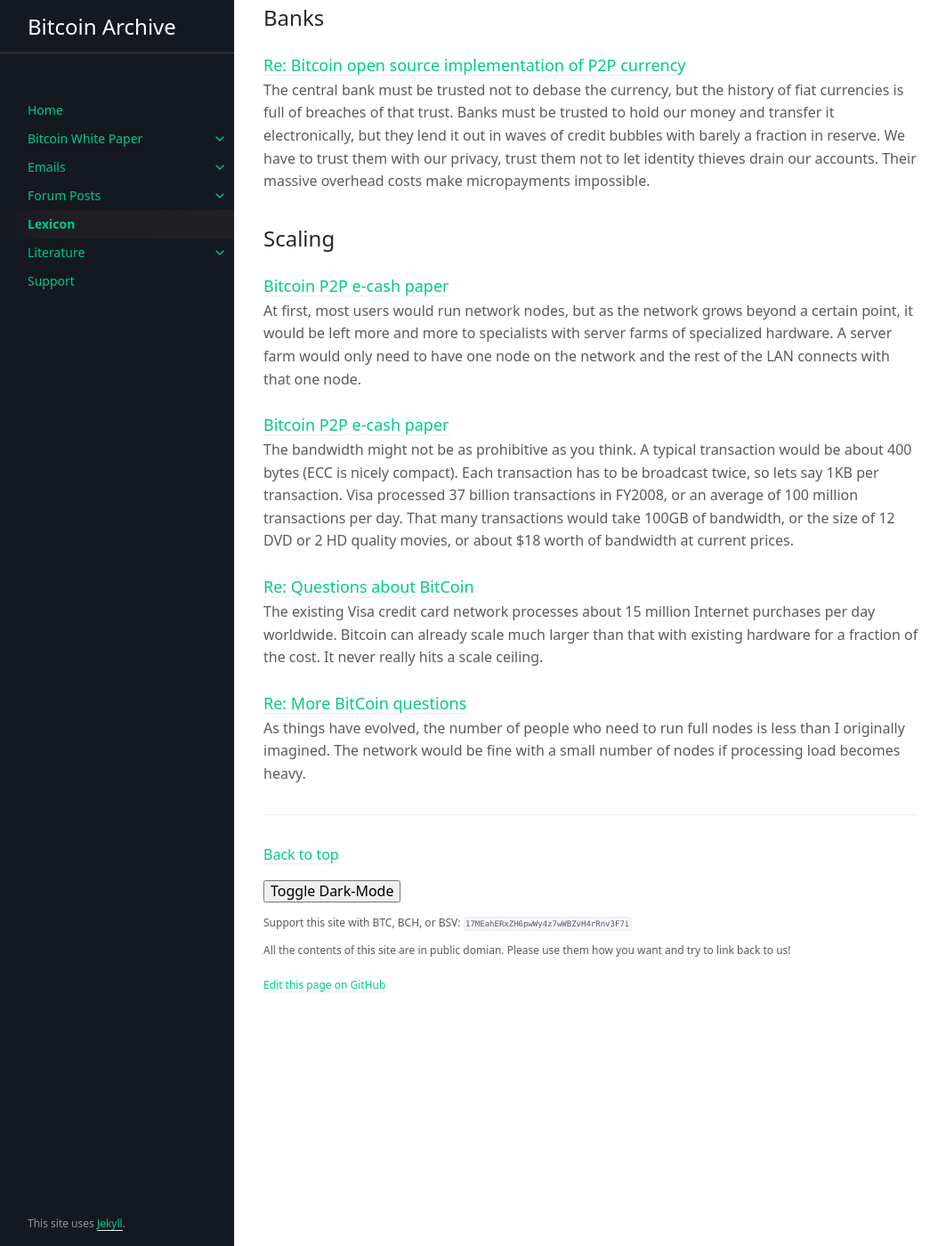
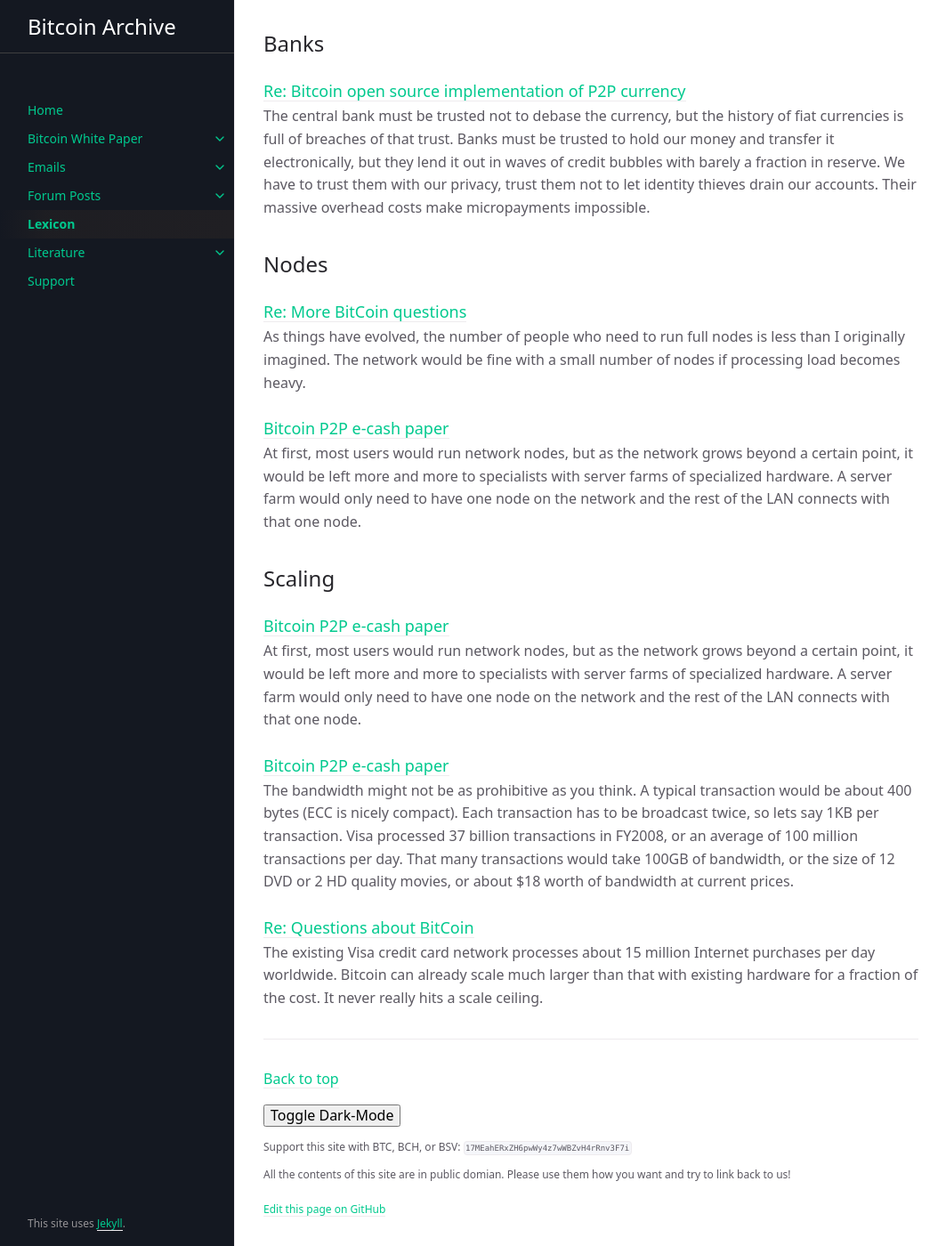
Before and after one commit to wakgill/bitcoin-archive, a Jekyll site: the page built from lexicon.md, in a window 1280 px wide and 1400 px high, scrolled down 637 px. Shown: the whole window at 89% size, without its empty margins (108-1171 px from the left). Built offline with Jekyll 4.4.1, drawn with Linux system fonts in a browser that asks for light colours; some web fonts are replaced; comment, search, counter and statistics services are not loaded.

Commit message:
Update lexicon.md

```diff
--- a/lexicon.md
+++ b/lexicon.md
@@ -35,6 +35,18 @@ Bitcoins are sent to and from bitcoin addresses, which are essentially random nu
 
 The central bank must be trusted not to debase the currency, but the history of fiat currencies is full of breaches of that trust. Banks must be trusted to hold our money and transfer it electronically, but they lend it out in waves of credit bubbles with barely a fraction in reserve. We have to trust them with our privacy, trust them not to let identity thieves drain our accounts. Their massive overhead costs make micropayments impossible.
 
+## Nodes
+
+### [Re: More BitCoin questions](docs/emails/mike-hearn/12/)
+{: .no_toc }
+
+As things have evolved, the number of people who need to run full nodes is less than I originally imagined.  The network would be fine with a small number of nodes if processing load becomes heavy.
+
+### [Bitcoin P2P e-cash paper](/docs/emails/cryptography/2)
+{: .no_toc }
+
+At first, most users would run network nodes, but as the network grows beyond a certain point, it would be left more and more to specialists with server farms of specialized hardware. A server farm would only need to have one node on the network and the rest of the LAN connects with that one node.
+
 ## Scaling
 
 ### [Bitcoin P2P e-cash paper](/docs/emails/cryptography/2)
@@ -51,9 +63,3 @@ The bandwidth might not be as prohibitive as you think. A typical transaction wo
 {: .no_toc }
 
 The existing Visa credit card network processes about 15 million Internet purchases per day worldwide.  Bitcoin can already scale much larger than that with existing hardware for a fraction of the cost.  It never really hits a scale ceiling.
-
-
-### [Re: More BitCoin questions](docs/emails/mike-hearn/12/)
-{: .no_toc }
-
-As things have evolved, the number of people who need to run full nodes is less than I originally imagined.  The network would be fine with a small number of nodes if processing load becomes heavy.
```
